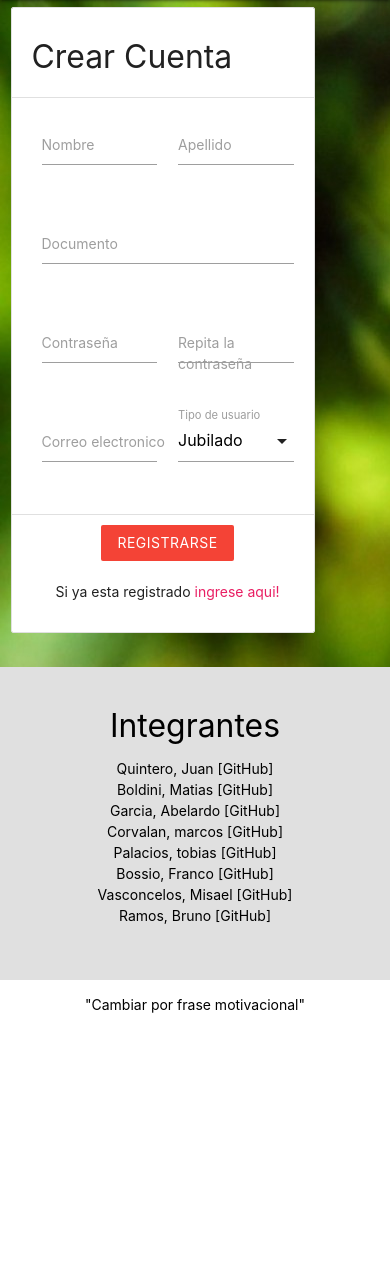
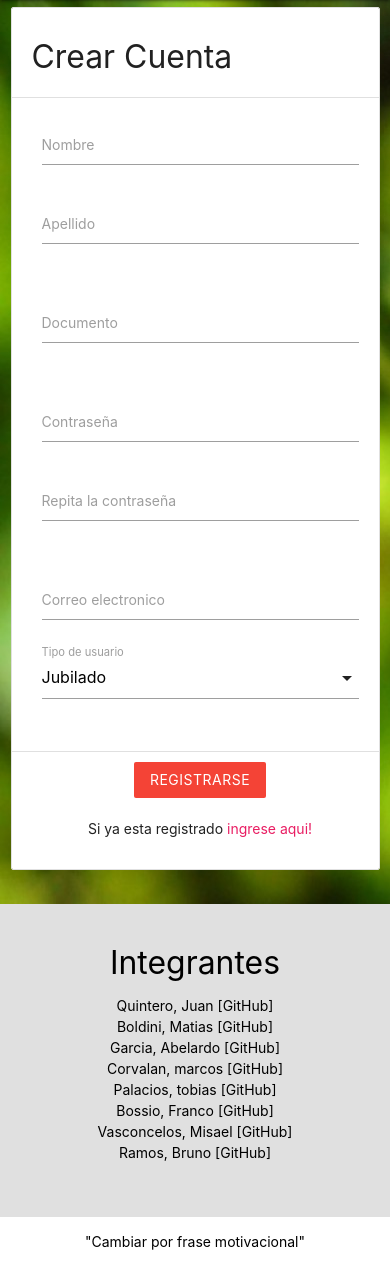
Before and after one commit to MatiasBoldini/FAT2018, a Django app: page /my_register in a window 390 px wide. Shown: the part 56-1323 px from the top of the page. Before the commit the page ends 1069 px from the top, so only its background shows below. Run offline with Django 3.2, Linux system fonts and the light colour scheme.

Commit message:
responsive grids

```diff
--- a/main/templates/appointments.html
+++ b/main/templates/appointments.html
@@ -9,7 +9,7 @@ Identificacion
 <div class="row">
     {% for work_day in work_days %}
         {% if work_day.get_unfill_appoiments %}
-        <div class="col s12 m12 x6 xl4">
+        <div class="col s12 xl6">
             <div class="card grey lighten-3">
                 <div class="card-content">
                     <span class="card-title">{{ work_day.day }}</span>
--- a/main/templates/classrooms.html
+++ b/main/templates/classrooms.html
@@ -8,7 +8,7 @@ Identificacion
 {% block body %}
 <div class="row">
     {% for classroom in classrooms %}
-    <div class="col s6 m6">
+    <div class="col s12 xl6">
         <div class="card grey lighten-3">
             <div class="card-content">
                 <span class="card-title">{{ classroom.name }}</span>
--- a/main/templates/login.html
+++ b/main/templates/login.html
@@ -12,10 +12,10 @@ Identificacion
 	}
 </style>
 <div class="row">
-	<div class="col s10 m8 x6 xl4">
+	<div class="col s12 m8 offset-m2 x8 xl6 offset-xl2">
 		<ul class="collection with-header">
 			<form action="{% url 'my_login' %}" method="POST">
-				<li class="collection-header"><h4>Iniciar Sesión</h4></li>
+				<li class="collection-header center"><h4>Iniciar Sesión</h4></li>
 				<li class="collection-item">
 					{% csrf_token %}
 					<div class="row">
--- a/main/templates/profile_for_doctor.html
+++ b/main/templates/profile_for_doctor.html
@@ -8,7 +8,7 @@
 {% endblock navbar %}
 {% block body %}
 <div class="row">
-    <div class="col s3">
+    <div class="col s12 xl3">
         <div class="col s12">
             <ul class="collection with-header">
                 <li class="collection-header"><h4>Perfil</h4></li>
@@ -33,8 +33,7 @@
             <!-- new work day request -->
         </div>
     </div>
-    <div class="col s7">
-        <div class="row">
+    <div class="col s12 xl7">
         <div class="col s12">
             <div class="card">
                 <div class="card-content black-text">
@@ -74,5 +73,4 @@
         </div>
     </div>
 </div>
-</div>
 {% endblock body %}
--- a/main/templates/profile_for_retired.html
+++ b/main/templates/profile_for_retired.html
@@ -7,7 +7,7 @@ Perfil retirado
 {% endblock title %}
 {% block body %}
 <div class="row">
-    <div class="col s6">
+    <div class="col s12 xl6">
         <ul class="collection with-header">
             <li class="collection-header grey lighten-3"><h4>Turnos</h4></li>
             <li class="collection-item">
@@ -39,7 +39,7 @@ Perfil retirado
             </li>
         </ul>
     </div>
-    <div class="col s6">
+    <div class="col s12 xl6">
         <ul class="collection with-header">
             <li class="collection-header grey lighten-3"><h4>Clases</h4></li>
             <li class="collection-item">
--- a/main/templates/register.html
+++ b/main/templates/register.html
@@ -12,50 +12,50 @@ Registro
 	}
 </style>
 <div class="row">
-	<div class="col s10 m8 x6 xl4">
+	<div class="col s12 xl6">
 		<form action="{% url 'my_register' %}" method="POST">
 			<ul class="collection with-header">
 				<li class="collection-header"><h4>Crear Cuenta</h4></li>
 				<li class="collection-item">
 					{% csrf_token %}
 					<div class="row">
-						<div class="input-field col s6">
+						<div class="input-field col s12 xl6">
 							{{ form.first_name }}
 							<label for="{{ form.first_name.id_for_label }}">{{ form.first_name.label }}</label>
 						</div>
 						{{ form.first_name.errors }}
-						<div class="input-field col s6">
+						<div class="input-field col s12 xl6">
 							{{ form.last_name }}
 							<label for="{{ form.last_name.id_for_label }}">{{ form.last_name.label }}</label>
 						</div>
 						{{ form.last_name.errors }}
 					</div>
 					<div class="row">
-						<div class="input-field col s12">
+						<div class="input-field col s12 xl12">
 							{{ form.username }}
 							<label for="{{ form.username.id_for_label }}">{{ form.username.label }}</label>
 						</div>
 						{{ form.username.errors }}
 					</div>
 					<div class="row">
-						<div class="input-field col s6">
+						<div class="input-field col s12 xl6">
 							{{ form.password }}
 							<label for="{{ form.password.id_for_label }}">{{ form.password.label }}</label>
 						</div>
 						{{ form.password.errors }}
-						<div class="input-field col s6">
+						<div class="input-field col s12 xl6">
 							{{ form.re_password }}
 							<label for="{{ form.re_password.id_for_label }}">{{ form.re_password.label }}</label>
 						</div>
 						{{ form.re_password.errors }}
 					</div>
 					<div class="row">
-						<div class="input-field col s6">
+						<div class="input-field col s12 xl6">
 							{{ form.email }}
 							<label for="{{ form.email.id_for_label }}">{{ form.email.label }}</label>
 						</div>
 						{{ form.email.errors }}
-						<div class="input-field col s6">
+						<div class="input-field col s12 xl6">
 							{{ form.user_type }}
 							<label for="{{ form.user_type.id_for_label }}">{{ form.user_type.label }}</label>
 						</div>
```
Also changed, not shown: main/templates/main.html (+4 -4 lines), main/templates/profile_for_teacher.html (+3 -5 lines). Lines whose indentation alone changed are shown as unchanged.
